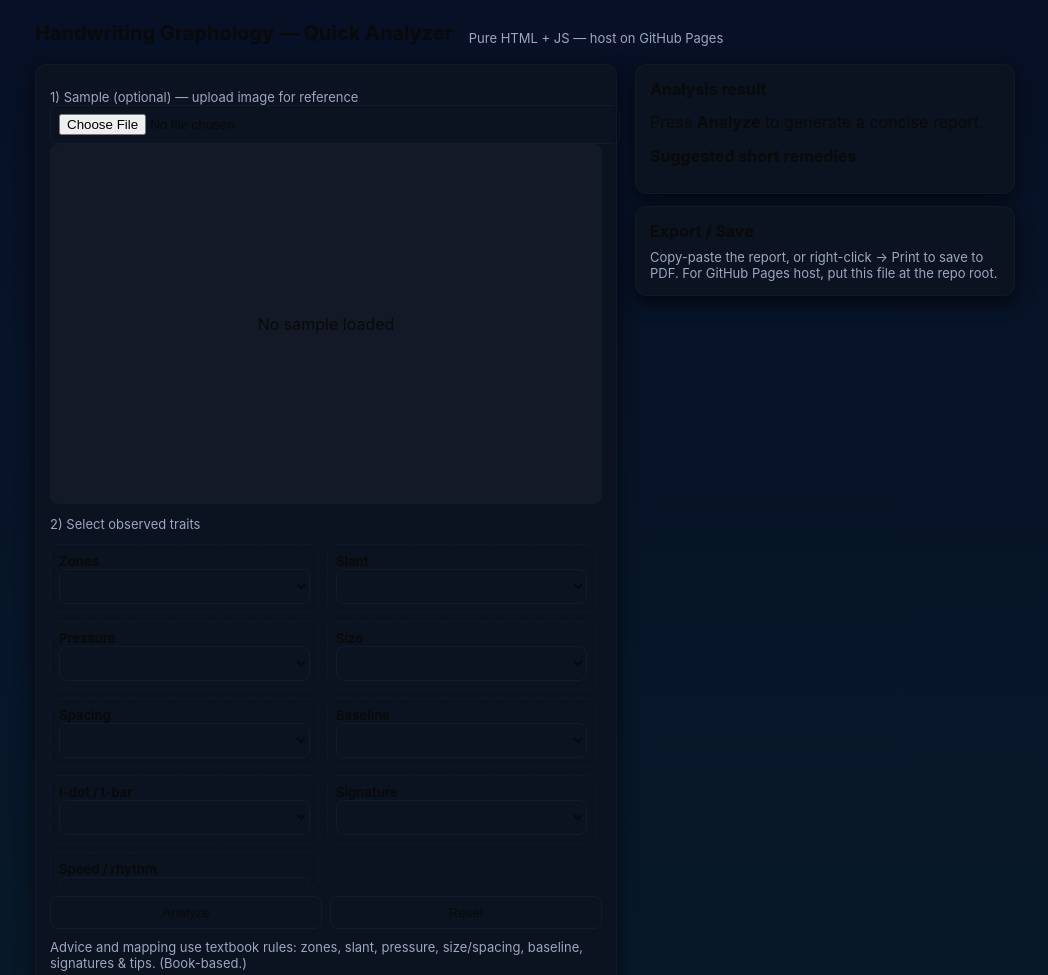
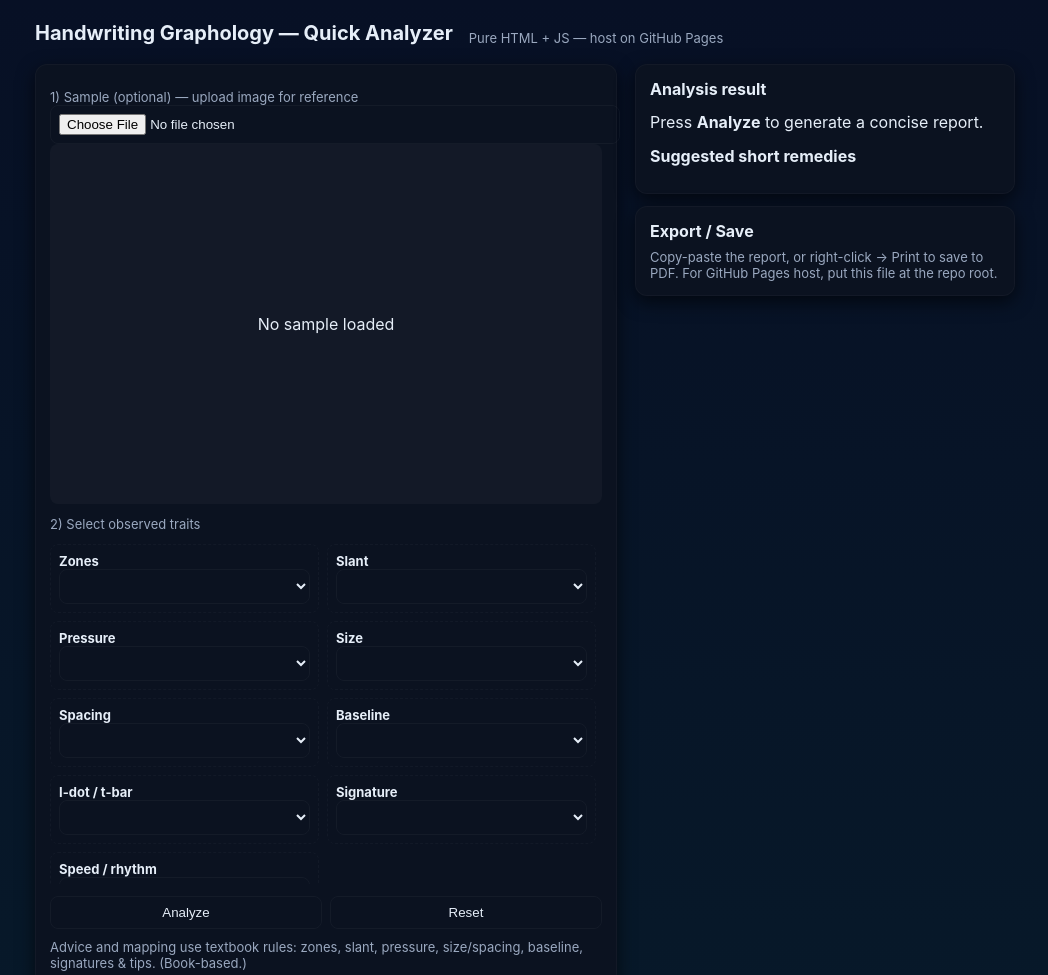
Before and after one commit to surajts05-zen/mysite, a plain HTML site: page HA/index.html in a window 1280 px wide. Shown: the top 975 px of the page, without its empty margins (115-1163 px from the left). Drawn offline with Linux system fonts and the light colour scheme.

Commit message:
Update index.html

```diff
--- a/HA/index.html
+++ b/HA/index.html
@@ -6,7 +6,7 @@
 <title>Handwriting Graphology — Quick Analyzer</title>
 <style>
   :root{ --bg:#0f1724; --card:#0b1220; --muted:#9aa8bf; --accent:#7dd3fc; --glass: rgba(255,255,255,0.03); }
-  body{font-family:Inter,system-ui,-apple-system,Segoe UI,Roboto,"Helvetica Neue",Arial;margin:0;background:linear-gradient(180deg,#071025 0%, #071a2a 100%);color:#0a0a0a;min-height:100vh;padding:20px;}
+  body{font-family:Inter,system-ui,-apple-system,Segoe UI,Roboto,"Helvetica Neue",Arial;margin:0;background:linear-gradient(180deg,#071025 0%, #071a2a 100%);color:#e6eef8;min-height:100vh;padding:20px;}
   .wrap{max-width:980px;margin:0 auto;}
   header{display:flex;align-items:center;gap:16px;margin-bottom:18px}
   h1{font-size:20px;margin:0}
```
